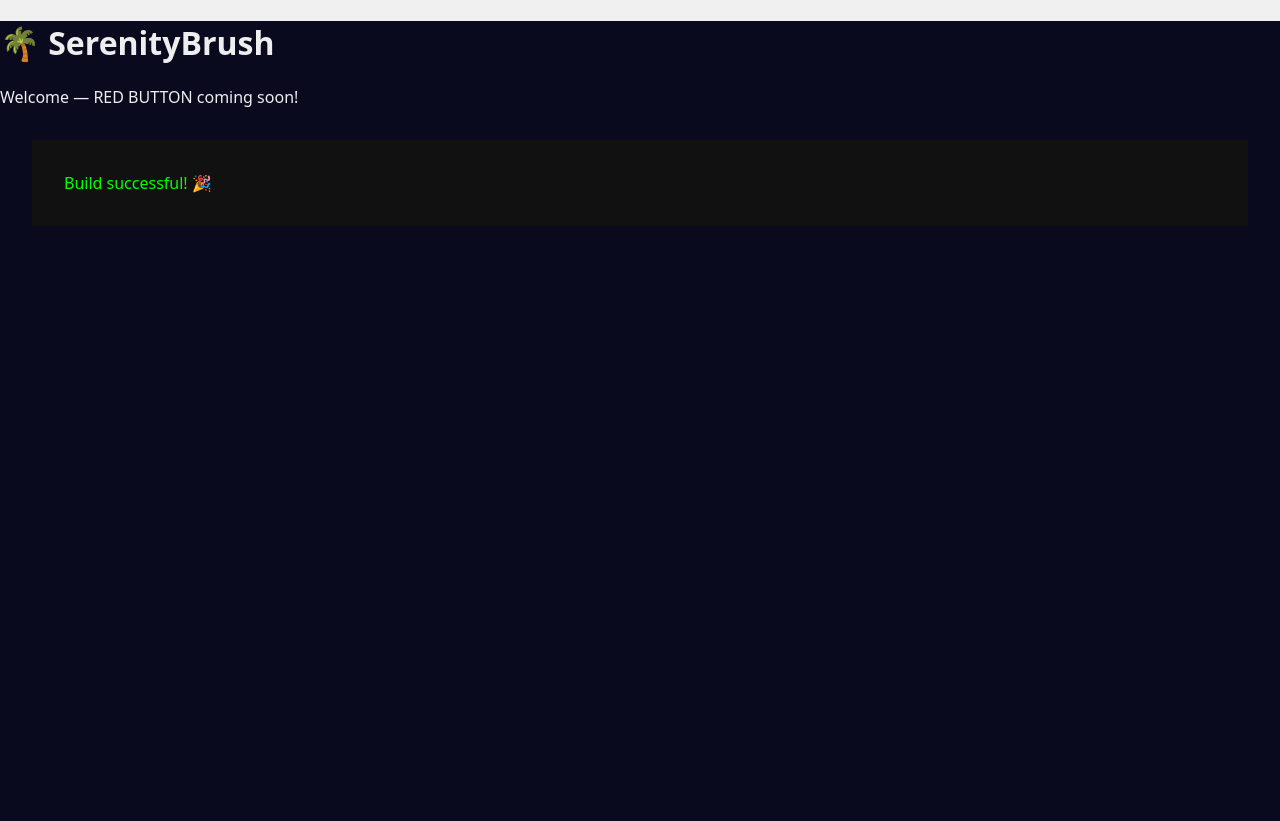
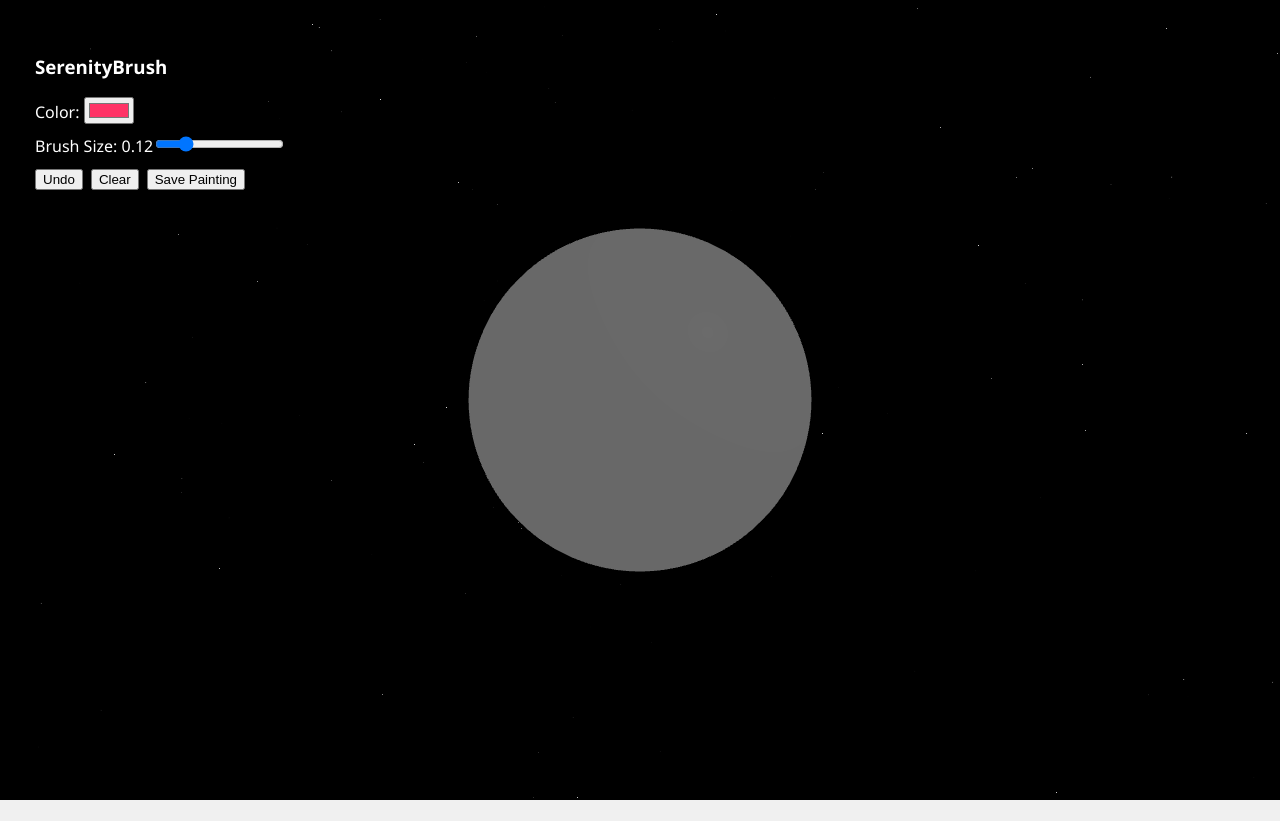
Before and after one commit to RodneyLet/SerenityBrush, a React (Vite) app: page / in a window 1280 px wide. After the commit the page ends 800 px from the top, so only its background shows below. Built offline with nearby package versions, Linux system fonts and the light colour scheme.

Commit message:
add full painting system with UI controls

```diff
--- a/src/App.tsx
+++ b/src/App.tsx
@@ -1,14 +1,110 @@
-import { useState } from 'react';
-import './App.css';
+import { Canvas, useThree } from '@react-three/fiber';
+import { OrbitControls, Stars } from '@react-three/drei';
+import { useRef, useState } from 'react';
+import * as THREE from 'three';
 
-export default function App() {
+interface PaintPoint {
+  position: THREE.Vector3;
+  color: string;
+  size: number;
+}
+
+function PaintableSphere({ color, size, onPaint }: {
+  color: string;
+  size: number;
+  onPaint: (p: PaintPoint) => void;
+}) {
+  const { camera } = useThree();
+
+  const handlePointerMove = (e: any) => {
+    if (e.buttons === 1) { // left mouse down
+      e.stopPropagation();
+      onPaint({
+        position: e.point.clone(),
+        color,
+        size
+      });
+    }
+  };
+
   return (
-    <div className="app">
-      <h1>🌴 SerenityBrush</h1>
-      <p>Welcome — RED BUTTON coming soon!</p>
-      <div style={{padding: '2rem', background: '#111', color: '#0f0', margin: '2rem'}}>
-        Build successful! 🎉
+    <mesh onPointerMove={handlePointerMove} onPointerDown={handlePointerMove}>
+      <sphereGeometry args={[2.5, 64, 64]} />
+      <meshStandardMaterial color="#eeeeee" metalness={0.2} roughness={0.4} />
+    </mesh>
+  );
+}
+
+function App() {
+  const [points, setPoints] = useState<PaintPoint[]>([]);
+  const [currentColor, setCurrentColor] = useState('#ff3366');
+  const [brushSize, setBrushSize] = useState(0.12);
+
+  const addPoint = (p: PaintPoint) => {
+    setPoints(prev => [...prev, p]);
+  };
+
+  const undo = () => setPoints(prev => prev.slice(0, -1));
+  const clear = () => setPoints([]);
+
+  const savePainting = () => {
+    console.log('Painting saved with', points.length, 'strokes');
+    // TODO: export as image or JSON
+    alert('Painting saved! (check console)');
+  };
+
+  return (
+    <div style={{ width: '100vw', height: '100vh', background: '#000', position: 'relative' }}>
+      <Canvas camera={{ position: [0, 0, 8] }}>
+        <ambientLight intensity={0.6} />
+        <pointLight position={[10, 10, 10]} intensity={1.2} />
+
+        <PaintableSphere color={currentColor} size={brushSize} onPaint={addPoint} />
+
+        {points.map((p, i) => (
+          <mesh key={i} position={p.position}>
+            <sphereGeometry args={[p.size]} />
+            <meshStandardMaterial color={p.color} emissive={p.color} emissiveIntensity={0.5} />
+          </mesh>
+        ))}
+
+        <OrbitControls enablePan={true} enableZoom={true} enableRotate={true} />
+        <Stars radius={300} depth={60} count={800} factor={7} fade />
+      </Canvas>
+
+      {/* UI Controls */}
+      <div style={{ position: 'absolute', top: 20, left: 20, background: 'rgba(0,0,0,0.7)', padding: '15px', borderRadius: '8px', color: 'white' }}>
+        <h3>SerenityBrush</h3>
+
+        <div style={{ marginBottom: '10px' }}>
+          <label>Color: </label>
+          <input
+            type="color"
+            value={currentColor}
+            onChange={(e) => setCurrentColor(e.target.value)}
+          />
+        </div>
+
+        <div style={{ marginBottom: '10px' }}>
+          <label>Brush Size: {brushSize.toFixed(2)}</label>
+          <input
+            type="range"
+            min="0.05"
+            max="0.4"
+            step="0.01"
+            value={brushSize}
+            onChange={(e) => setBrushSize(parseFloat(e.target.value))}
+          />
+        </div>
+
+        <div>
+          <button onClick={undo} style={{ marginRight: '8px' }}>Undo</button>
+          <button onClick={clear} style={{ marginRight: '8px' }}>Clear</button>
+          <button onClick={savePainting}>Save Painting</button>
+        </div>
       </div>
     </div>
   );
 }
+
+export default App;
```
